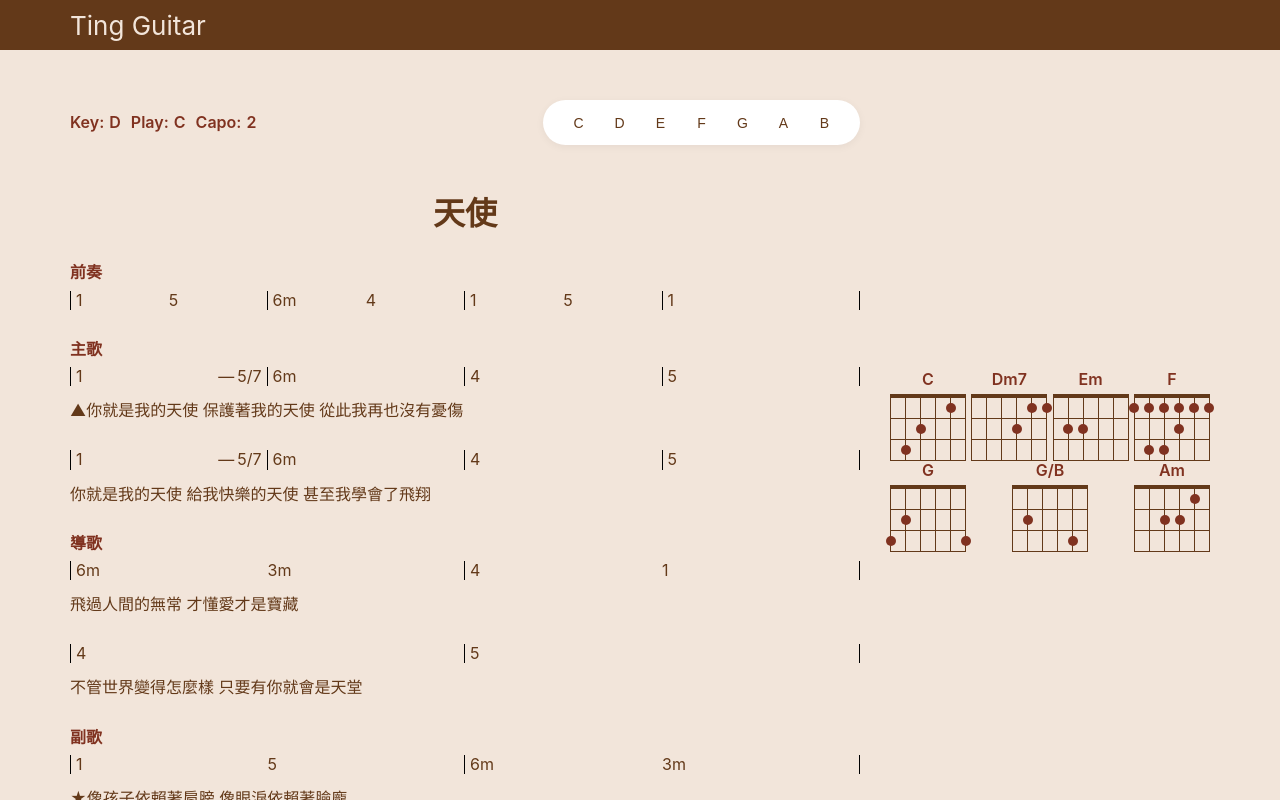
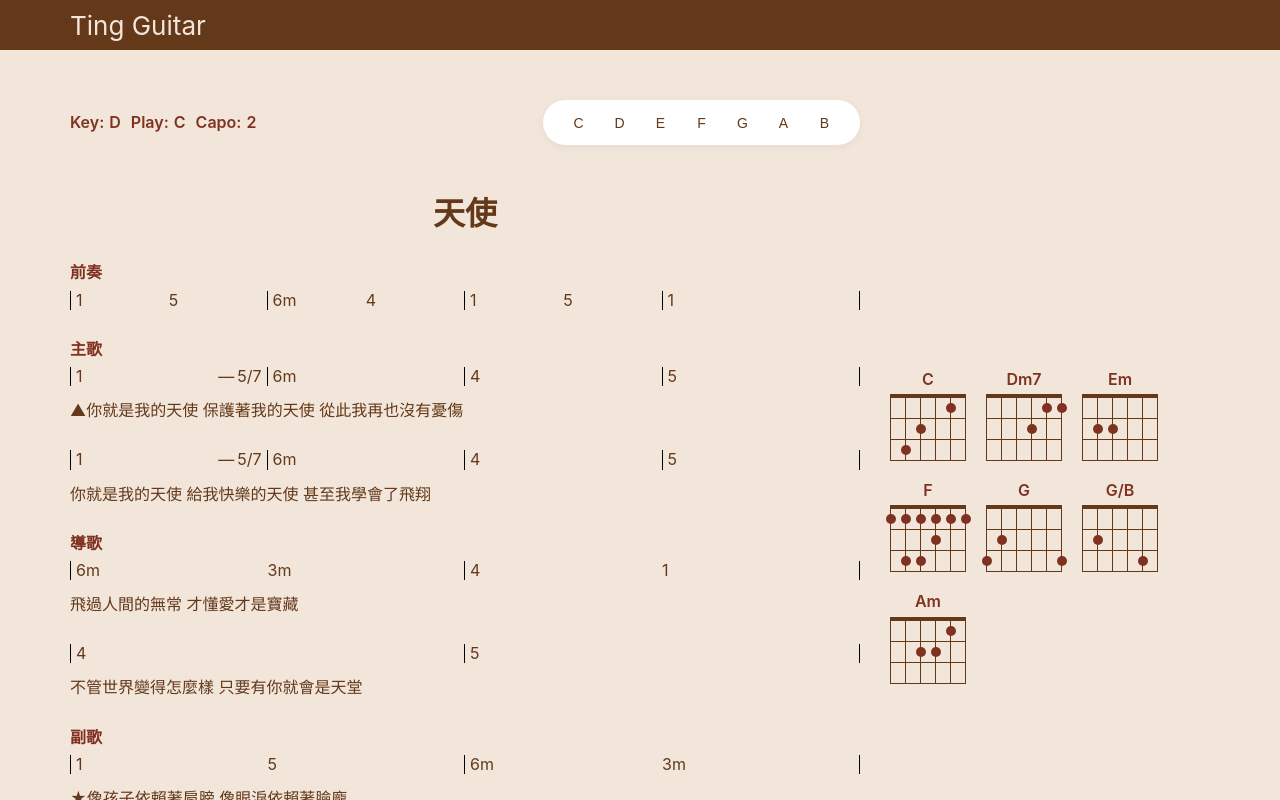
Before and after one commit to ting-ting-ting/ting-guitar, a React (Create React App) app: page /#/tab/mayday-1 in a window 1280 px wide. Built offline with nearby package versions, Linux system fonts and the light colour scheme; what @react-pdf/renderer would draw is missing.

Commit message:
grid layout of chord sample

```diff
--- a/src/GuitarTabPage/index.scss
+++ b/src/GuitarTabPage/index.scss
@@ -92,11 +92,20 @@
     }
 
     .chord-sample-container {
-      display: flex;
-      align-items: flex-start;
-      justify-content: space-between;
+      display: grid;
+      grid-template-columns: 1fr 1fr 1fr;
+      grid-column-gap: 20px;
+      grid-row-gap: 20px;
       flex-wrap: wrap;
       margin-top: 40px;
+
+      @media (max-width: 1199px) {
+        grid-template-columns: 1fr 1fr 1fr 1fr 1fr 1fr 1fr;
+      }
+
+      @media (max-width: 767px) {
+        grid-template-columns: 1fr 1fr 1fr;
+      }
     }
   }
 }
```
